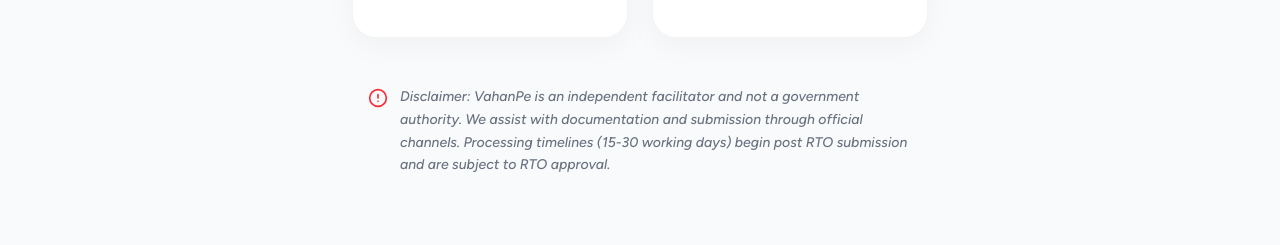
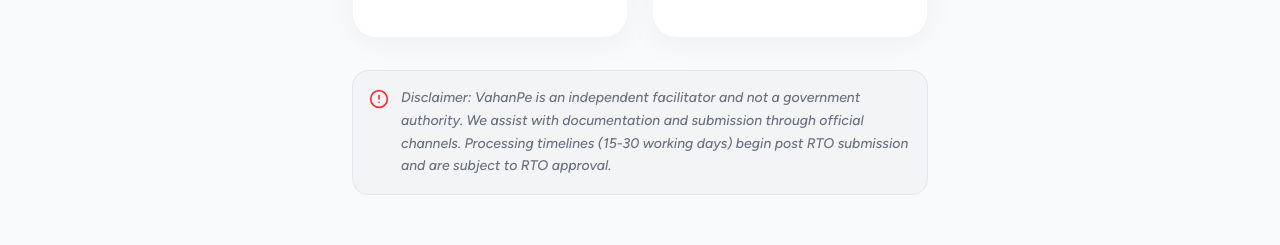
Before and after one commit to bhavyacosmo/vahanpe-client-demo, a React (Vite) app in the folder client/: page / in a window 1280 px wide. Shown: the part 495-740 px from the top of the page. Built offline with nearby package versions, Linux system fonts and the light colour scheme.

Commit message:
UI: Darken disclaimer grey box and add border

```diff
--- a/client/src/pages/Home.jsx
+++ b/client/src/pages/Home.jsx
@@ -37,7 +37,7 @@
 
                 {/* Disclaimer */}
                 <div className="mt-8 flex justify-center w-full">
-                    <div className="flex items-start gap-3 bg-gray-50 p-4 rounded-2xl w-full">
+                    <div className="flex items-start gap-3 bg-gray-100 border border-gray-200 p-4 rounded-2xl w-full">
                         <AlertCircle className="w-5 h-5 text-red-500 shrink-0 mt-0.5" />
                         <p className="text-gray-500 text-sm italic font-medium leading-relaxed text-left">
                             Disclaimer: VahanPe is an independent facilitator and not a government authority. We assist with documentation and submission through official channels. Processing timelines (15-30 working days) begin post RTO submission and are subject to RTO approval.
```
